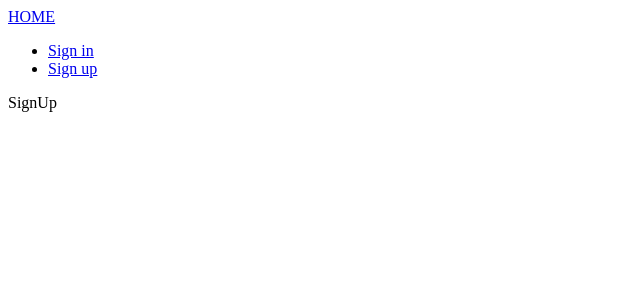
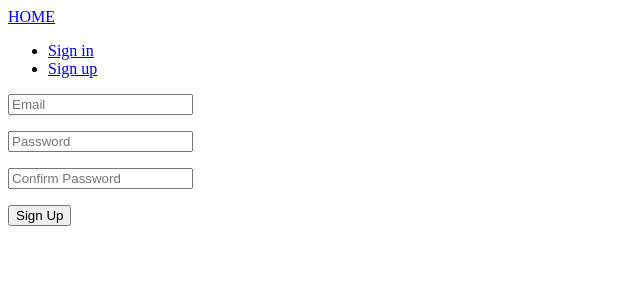
Before and after one commit to Thesoreon/web-authentication, a React app: page /signup in a window 1280 px wide. Shown: the top 300 px of the page, without its empty margins (0-640 px from the left). Built offline with nearby package versions, Linux system fonts and the light colour scheme.

Commit message:
- Added feature.component
- Added signup authentication

```diff
--- a/src/actions/index.tsx
+++ b/src/actions/index.tsx
@@ -19,6 +19,23 @@ export function signinUser(values: object, callback: any) {
     };
 }
 
+export function signUpUser(values: any, callback: any) {
+    const { email, password } = values;
+    return function(dispatch: any) {
+        axios.post(`${ROOT_URL}/signup`, { email, password})
+        .then((response) => {
+            dispatch({ type: AUTH_USER });
+
+            localStorage.setItem("token", response.data.token);
+
+            callback();
+        })
+        .catch((error) => {
+            dispatch(authError(error.response.data.error));
+        });
+    };
+}
+
 export function authError(error: string) {
     return {
         type: AUTH_ERROR,
--- a/src/components/auth/signin.component.tsx
+++ b/src/components/auth/signin.component.tsx
@@ -4,7 +4,7 @@ import { connect } from "react-redux";
 import * as actions from "../../actions";
 import { Redirect } from "react-router-dom";
 
-interface IField {
+export interface IField {
     meta: {
         touched: boolean;
         error: object;
--- a/src/components/auth/signup.component.tsx
+++ b/src/components/auth/signup.component.tsx
@@ -1,13 +1,91 @@
 import * as React from "react";
-import { reduxForm } from "redux-form";
-import {} from "../../actions";
+import { connect } from "react-redux";
+import { reduxForm, Field } from "redux-form";
+import { signUpUser } from "../../actions";
+import { IField } from "./signin.component";
 
-class SignUp extends React.Component {
+interface IProps {
+    handleSubmit: any;
+    signUpUser: any;
+    history: any;
+    errorMessage: string;
+}
+
+interface IInputs {
+    email: string;
+    password: string;
+    confirmPassword: string;
+}
+
+class SignUp extends React.Component<IProps> {
+
+    componentWillMount() {
+        this.formSubmit = this.formSubmit.bind(this);
+    }
+
+    renderField(field: IField) {
+        const { meta: { touched, error } } = field;
+        return(
+            <div>
+                <input type={field.type} placeholder={field.label} {...field.input}/>
+                <p className="formError">{touched ? error : ""}</p>
+            </div>
+        );
+    }
+
+    formSubmit(values: IInputs) {
+        this.props.signUpUser(values, () => {
+            this.props.history.push("/feature");
+        });
+    }
+
+    renderErrorMessage() {
+        if (this.props.errorMessage) {
+            return(
+                <div>{this.props.errorMessage}</div>
+            );
+        } else {
+            return null;
+        }
+    }
+
     render() {
         return(
-            <div>SignUp</div>
+            <form onSubmit={this.props.handleSubmit(this.formSubmit)}>
+                <Field name="email" label="Email" type="text" component={this.renderField}/>
+                <Field name="password" label="Password" type="password" component={this.renderField}/>
+                <Field name="confirmPassword" label="Confirm Password" type="password" component={this.renderField}/>
+                {this.renderErrorMessage()}
+                <button>Sign Up</button>
+            </form>
         );
     }
 }
 
-export default SignUp;
+function validate(values: IInputs) {
+    const errors = { confirmPassword: "", password: "", email: "" };
+
+    if (values.password !== values.confirmPassword) {
+        errors.confirmPassword = "Passwords do not match!";
+    }
+    if (!values.password) {
+        errors.password = "Password is not optional!";
+    }
+    if (!values.confirmPassword) {
+        errors.confirmPassword = "Confirm Password is not optional!";
+    }
+    if (!values.email) {
+        errors.email = "Email is not optional!";
+    }
+
+    return errors;
+}
+
+function mapStateToProps(state: any) {
+    return { errorMessage: state.auth.error };
+}
+
+export default reduxForm({
+    form: "SignUp",
+    validate
+})(connect(mapStateToProps, { signUpUser })(SignUp));
--- /dev/null
+++ b/src/components/feature.component.tsx
@@ -0,0 +1,15 @@
+import * as React from "react";
+
+interface IProps {
+    example: string;
+}
+
+class Feature extends React.Component<IProps> {
+    render() {
+        return(
+            <div>Feature component</div>
+        );
+    }
+}
+
+export default Feature;
--- a/src/components/index.component.tsx
+++ b/src/components/index.component.tsx
@@ -6,6 +6,7 @@ import Header from "./header.component";
 import SignIn from "./auth/signin.component";
 import SignOut from "./auth/signout.component";
 import SignUp from "./auth/signup.component";
+import Feature from "./feature.component";
 
 export default class Index extends React.Component {
     render() {
@@ -13,6 +14,7 @@ export default class Index extends React.Component {
             <div>
                 <Header />
                 <Switch>
+                    <Route path="/feature" component={Feature}/>
                     <Route path="/signup" component={SignUp} />
                     <Route path="/signout" component={SignOut} />
                     <Route path="/signin" component={SignIn}/>
--- a/src/reducers/auth.reducer.ts
+++ b/src/reducers/auth.reducer.ts
@@ -3,7 +3,7 @@ import { AUTH_USER, UNAUTH_USER, AUTH_ERROR } from "../actions/types";
 export default function(state = {}, action: any) {
     switch (action.type) {
         case AUTH_USER:
-            return { ...state, authenticated: true };
+            return { ...state, error: "", authenticated: true };
         case UNAUTH_USER:
             return { ...state, authenticated: false };
         case AUTH_ERROR:
--- a/src/style/main.less
+++ b/src/style/main.less
@@ -0,0 +1,3 @@
+.formError {
+    color: red;
+}
```
